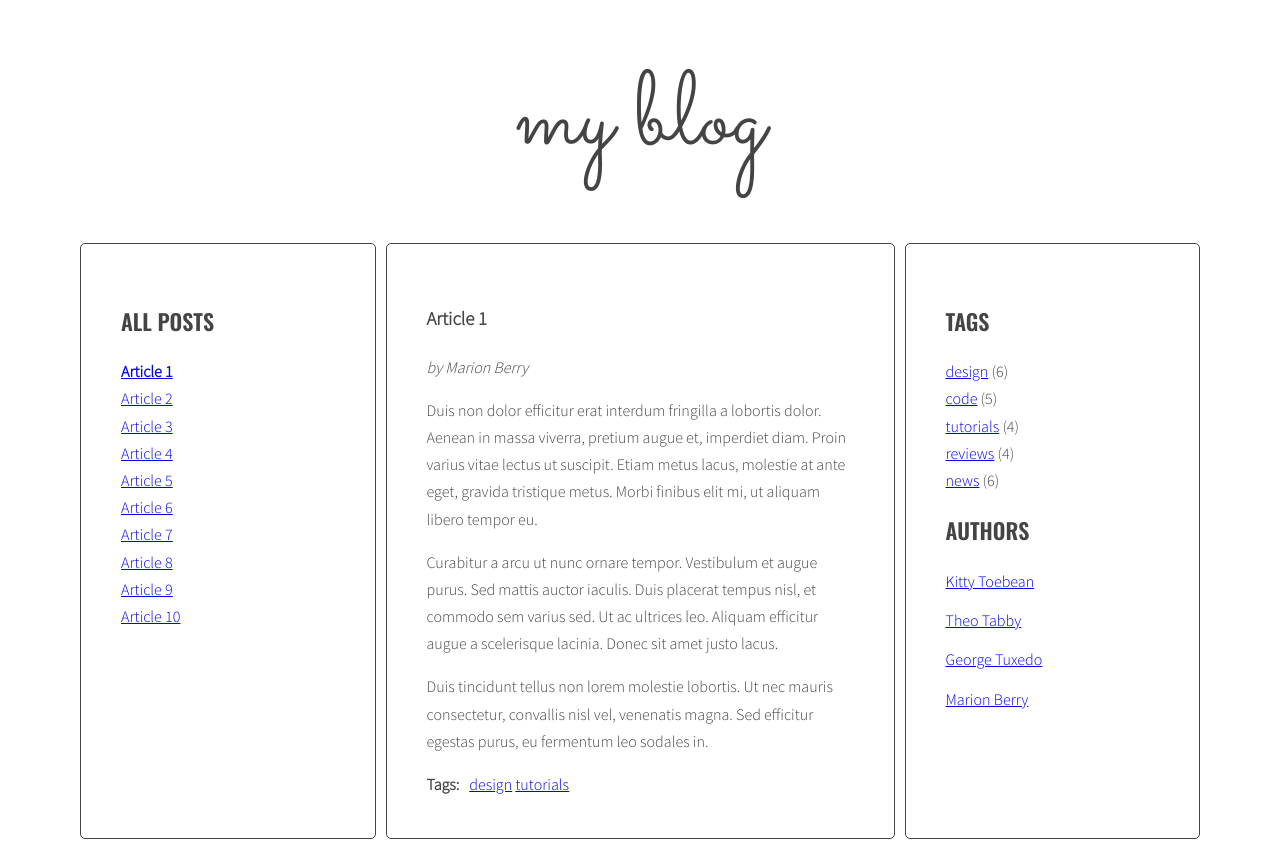
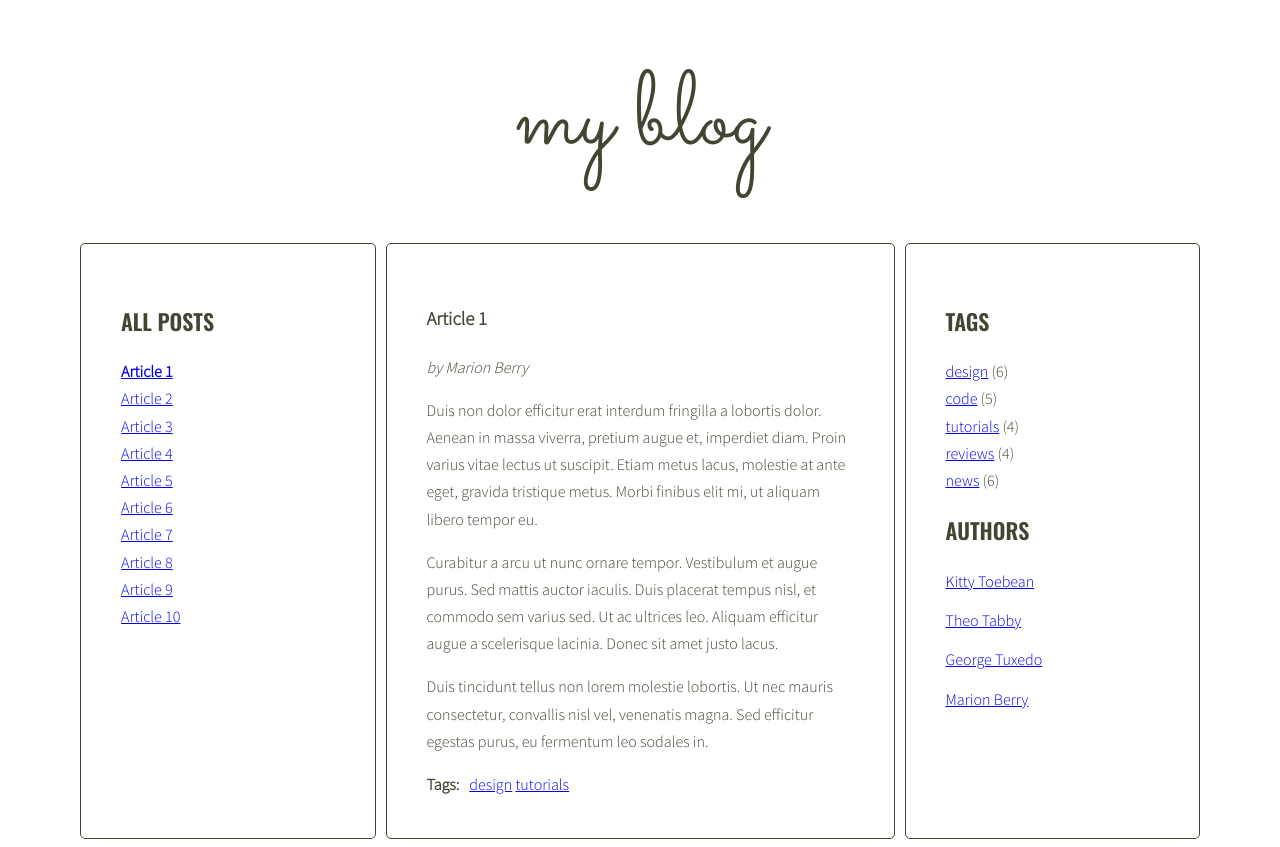
Before and after one commit to Ilshae/javascript-blog, a website: page index.html in a window 1280 px wide. Drawn offline with nearby package versions, Linux system fonts and the light colour scheme.

Commit message:
Css fixes

```diff
--- a/sass/style.scss
+++ b/sass/style.scss
@@ -3,7 +3,7 @@
 /* Variables */
 
 $color-light: #fff;
-$color-dark: #444;
+$color-dark: #443;
 
 $font-logo: 'Sacramento', cursive;
 $font-header: 'Oswald', sans-serif;
```
Also changed, not shown: css/style.css.
